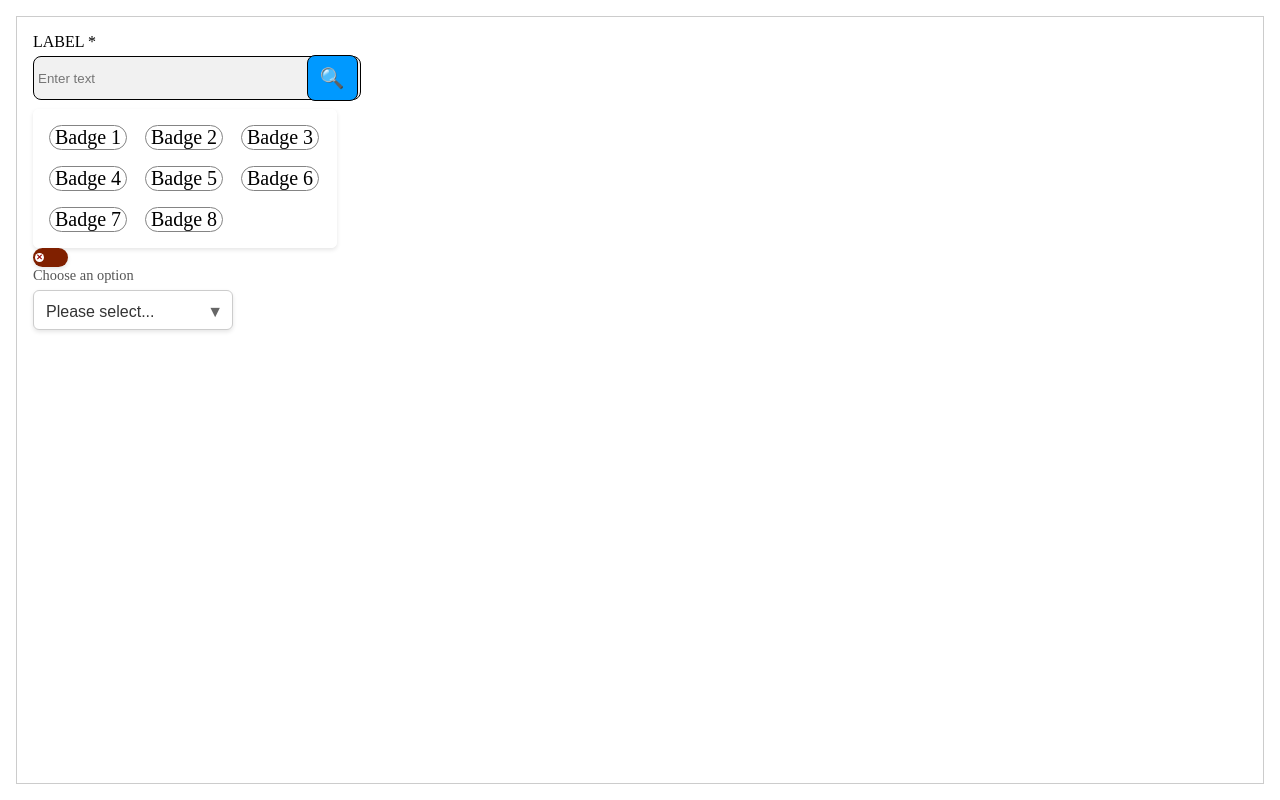
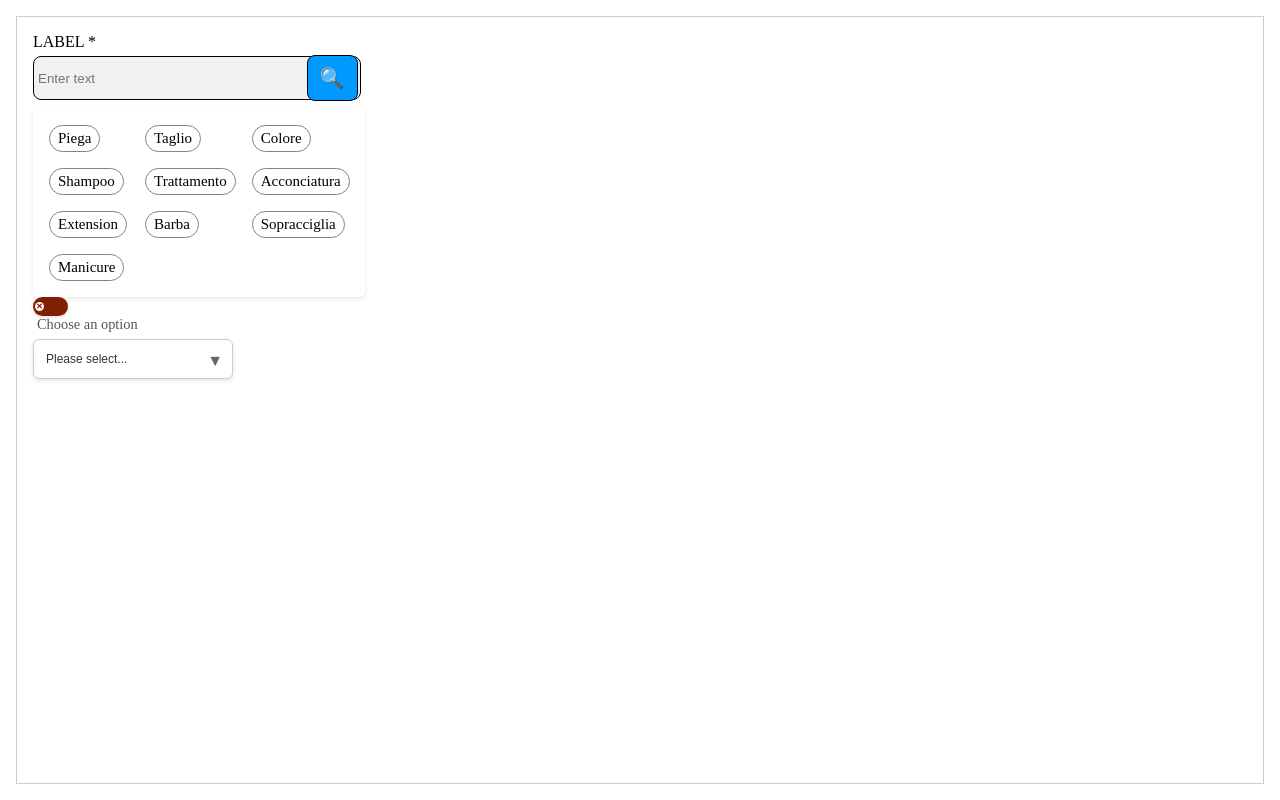
Before and after one commit to ScuttiFrancesco/reusable-components, an Angular app: page / in a window 1280 px wide. Built offline with nearby package versions, Linux system fonts and the light colour scheme.

Commit message:
alert-confirm modal

```diff
--- a/src/app/app.component.ts
+++ b/src/app/app.component.ts
@@ -1,28 +1,38 @@
-import { Component } from '@angular/core';
+import { Component, computed, effect } from '@angular/core';
 import { RouterOutlet } from '@angular/router';
-import { ButtonComponent } from "./components/button.component";
-import { InputComponent } from "./components/input.component";
+import { ButtonComponent } from './components/button.component';
+import { InputComponent } from './components/input.component';
 import { TableComponent } from './components/table.component';
-import { PaginationComponent } from "./components/pagination.component";
-import { BadgeComponent } from "./components/badge.component";
-import { CheckboxComponent } from "./components/checkbox.component";
-import { ToogleComponent } from "./components/toogle.component";
-import { SelectComponent, SelectOption } from "./components/select.component";
+import { PaginationComponent } from './components/pagination.component';
+import { BadgeComponent } from './components/badge.component';
+import { CheckboxComponent } from './components/checkbox.component';
+import { ToogleComponent } from './components/toogle.component';
+import { SelectComponent, SelectOption } from './components/select.component';
+import { AlertconfirmComponent } from './components/alertconfirm.component';
+import { AlertconfirmService } from './services/alertconfirm.service';
 
 @Component({
   selector: 'app-root',
   standalone: true,
-  imports: [RouterOutlet, ButtonComponent, InputComponent, TableComponent, PaginationComponent, BadgeComponent, CheckboxComponent, ToogleComponent, SelectComponent],
+  imports: [
+    RouterOutlet,
+    ButtonComponent,
+    InputComponent,
+    TableComponent,
+    PaginationComponent,
+    BadgeComponent,
+    CheckboxComponent,
+    ToogleComponent,
+    SelectComponent,
+    AlertconfirmComponent,
+  ],
   template: `
     <div class="container">
       <!-- <app-button
     [text]="'Button'"
     /> -->
-    <div >
-    <app-input
-
-    [type]="'number'"
-    />
+      <div>
+        <app-input [type]="'number'" />
 
         <!--  <app-table
     [data]="[{
@@ -68,10 +78,8 @@ import { SelectComponent, SelectOption } from "./components/select.component";
 
         /> -->
       </div>
-    <app-checkbox
-    (badgeSelection)="badgeSelection($event)"
-    />
-    <app-toogle/>
+      <app-checkbox (badgeSelection)="badgeSelection($event)" />
+      <app-toogle (selection)="toogleSelection($event)" />
 
       <app-select
         [label]="'Choose an option'"
@@ -80,6 +88,12 @@ import { SelectComponent, SelectOption } from "./components/select.component";
         [placeholder]="'Please select...'"
         (selectionChange)="onSelectChange($event)"
       />
+      @if (alertconfirmMessage() && alertconfirmTitle()) {
+      <app-alertconfirm
+        [message]="alertconfirmMessage()"
+        [title]="alertconfirmTitle()"
+        [confirmation]="alertconfirmConfirmation()"
+      />}
     </div>
 
     <router-outlet />
@@ -103,24 +117,36 @@ import { SelectComponent, SelectOption } from "./components/select.component";
 })
 export class AppComponent {
   title = 'reusable-components';
+  alertconfirmMessage = computed(() => this.alertconfirmService.message());
+  alertconfirmTitle = computed(() => this.alertconfirmService.title());
+  alertconfirmConfirmation = computed(() =>
+    this.alertconfirmService.confirmation()
+  );
+  constructor(private alertconfirmService: AlertconfirmService) {
+    effect(() => {
+      if (this.alertconfirmService.confirmed()) {
+       this.alertconfirm();
+      }
+    }, { allowSignalWrites: true });
+  }
 
   // Icon configuration
   tableIcons = [
     { id: 'edit', icon: '✏️', tooltip: 'Edit' },
     { id: 'delete', icon: '🗑️', tooltip: 'Delete' },
-    { id: 'view', icon: '👁️', tooltip: 'View' }
+    { id: 'view', icon: '👁️', tooltip: 'View' },
   ];
 
   // Example with distributed icons across columns
   iconColumnMapping = {
-    'Edit': ['edit'],
-    'Actions': ['delete', 'view']
+    Edit: ['edit'],
+    Actions: ['delete', 'view'],
   };
 
-  onIconClick(event: {icon: any, rowData: any}) {
+  onIconClick(event: { icon: any; rowData: any }) {
     console.log('Icon clicked:', event.icon.id, 'Row data:', event.rowData);
 
-    switch(event.icon.id) {
+    switch (event.icon.id) {
       case 'edit':
         console.log('Editing row:', event.rowData);
         break;
@@ -142,7 +168,7 @@ export class AppComponent {
     { value: 'option1', label: 'Option 1' },
     { value: 'option2', label: 'Option 2' },
     { value: 'option3', label: 'Option 3', disabled: true },
-    { value: 'option4', label: 'Option 4' }
+    { value: 'option4', label: 'Option 4' },
   ];
 
   selectedOption = '';
@@ -151,4 +177,24 @@ export class AppComponent {
     this.selectedOption = option.value;
     console.log('Selected option:', option);
   }
+
+  toogleSelection(selection: boolean) {
+    console.log('Toogle selection:', selection);
+    if (selection) {
+      this.alertconfirmService.setAlert({
+        title: 'Toogle Activated',
+        message: 'You have activated the toogle.',
+        confirmation: true,
+      });
     }
+  }
+
+  alertconfirm() {
+    this.alertconfirmService.setAlert({
+      title: 'Alert Confirmed',
+      message: 'This is the alert message  confirmation.',
+      confirmation: false,
+    });
+    this.alertconfirmService.confirmed.set(false);
+  }
+}
--- /dev/null
+++ b/src/app/components/alertconfirm.component.ts
@@ -0,0 +1,129 @@
+import { Component, input, output } from '@angular/core';
+import { ButtonComponent } from './button.component';
+import { AlertconfirmService } from '../services/alertconfirm.service';
+
+@Component({
+  selector: 'app-alertconfirm',
+  standalone: true,
+  imports: [ButtonComponent],
+  template: `
+    <div
+      class="alert-confirm"
+      [style.width.%]="width()"
+      [style.height]="height()"
+      [style.backgroundColor]="bgColor()"
+      [style.borderRadius.px]="borderRadius()"
+      [style.padding]="padding()"
+      [style.boxShadow]="boxShadow()"
+      [style.border]="border()"
+      [style.position]="position()"
+      [style.top.%]="top()"
+      [style.left.%]="left()"
+      [style.transform]="'translate(-50%, -50%)'"
+    >
+      <h2
+        [style.fontSize.em]="titleFontSize()"
+        [style.fontWeight]="titleFontWeight()"
+        [style.color]="titleColor()"
+        [style.textAlign]="titleTextAlign()"
+      >
+        {{ title() }}
+      </h2>
+      <div class="alert-confirm-content">
+        <p
+          [style.fontSize.em]="messageFontSize()"
+          [style.color]="messageColor()"
+          [style.textAlign]="messageTextAlign()"
+        >
+          {{ message() }}
+        </p>
+        <div class="button-container"><app-button
+        [width]="7.5"
+        [text]="'chiudi'"
+        [fontSize]="1"
+        (click)="closeFun()"
+        />
+        @if(confirmation()) {
+        <app-button
+        [width]="7.5"
+        [text]="'conferma'"
+        [bgColor]="'rgb(0, 138, 11)'"
+        [fontSize]="1"
+        (click)="confirmFun()"/>}</div>
+      </div>
+    </div>
+  `,
+  styles: `
+    .alert-confirm{
+      z-index: 1000;
+      display: flex;
+      flex-direction: column;
+    }
+
+    .alert-confirm-content {
+      display: flex;
+      flex-direction: column;
+      gap: 32px;
+      width: 100%;
+      height: 100%;
+      padding-bottom: 16px;
+    }
+
+   p{
+    width: 100%;
+    height: auto;
+    white-space: normal;
+    word-wrap: break-word;
+    overflow-wrap: break-word;
+    margin: 0;
+   }
+
+  .button-container {
+      display: flex;
+      justify-content: center;
+      align-items: end;
+      flex-direction: row;
+      gap: 32px;
+    }
+  `,
+})
+export class AlertconfirmComponent {
+  title = input<string>('Alert Confirmation');
+  message = input<string>('Are you sure you want to proceed?............................................................................................................................................................');
+  width = input<number>(30);
+  height = input<string>('fit-content');
+  bgColor = input<string>('rgb(255, 255, 255)');
+  borderRadius = input<number>(8);
+  padding = input<string>('0 24px');
+  boxShadow = input<string>('0 2px 4px rgba(0, 0, 0, 0.5)');
+  border = input<string>('1px solid rgb(255, 255, 255)');
+  position = input<string>('absolute');
+  top = input<number>(50);
+  left = input<number>(50);
+  confirmation = input<boolean>(false);
+
+  titleFontSize = input<number>(1.5);
+  titleFontWeight = input<string>('bold');
+  titleColor = input<string>('rgb(143, 0, 0)');
+  titleTextAlign = input<string>('center');
+
+  messageFontSize = input<number>(1);
+  messageColor = input<string>('rgb(0, 0, 0)');
+  messageTextAlign = input<string>('');
+
+  close = output<boolean>();
+  confirm = output<boolean>();
+
+  constructor(private alertconfirmService : AlertconfirmService) {}
+
+  closeFun(){
+    this.alertconfirmService.confirmed.set(false);
+    this.alertconfirmService.reset();
+  }
+
+  confirmFun(){
+    this.alertconfirmService.confirmed.set(true);
+    this.alertconfirmService.reset();
+  }
+
+}
--- a/src/app/components/badge.component.ts
+++ b/src/app/components/badge.component.ts
@@ -59,10 +59,10 @@ export class BadgeComponent {
   height = input<string>('auto');
   border = input<string>('1px solid rgb(132, 132, 132)');
   borderSelected = input<string>('1px solid rgb(0, 255, 17)');
-  borderRadius = input<number>(24);
+  borderRadius = input<number>(32);
   fontSize = input<number>(1);
   fontWeight = input<string>('normal');
-  padding = input<string>('0 5px');
+  padding = input<string>('4px 8px');
   whiteSpace = input<string>('nowrap');
   boxShadow = input<string>('none');
   isSelected = false;
--- a/src/app/components/checkbox.component.ts
+++ b/src/app/components/checkbox.component.ts
@@ -48,7 +48,7 @@ export class CheckboxComponent implements OnInit {
   height = input<string>('auto');
   border = input<string>('1px solid rgb(255, 255, 255)');
   borderRadius = input<number>(5);
-  fontSize = input<number>(1);
+  fontSize = input<number>(0.75);
   padding = input<number>(15);
   display = input<string>('grid');
   alignItem = input<string>('center');
@@ -62,14 +62,16 @@ export class CheckboxComponent implements OnInit {
   isMobile = false;
 
   badgeList = input<string[]>([
-    'Badge 1',
-    'Badge 2',
-    'Badge 3',
-    'Badge 4',
-    'Badge 5',
-    'Badge 6',
-    'Badge 7',
-    'Badge 8',
+   'Piega',
+   'Taglio',
+   'Colore',
+    'Shampoo',
+    'Trattamento',
+    'Acconciatura',
+    'Extension',
+    'Barba',
+    'Sopracciglia',
+    'Manicure',
   ]);
 
   ngOnInit(): void {
--- a/src/app/components/select.component.ts
+++ b/src/app/components/select.component.ts
@@ -90,6 +90,7 @@ import { Component, input, output, computed } from '@angular/core';
 
     label {
       display: block;
+      margin-left: 4px;
     }
   `,
 })
@@ -105,7 +106,7 @@ export class SelectComponent {
   width = input<string>('200px');
   height = input<number>(40);
   padding = input<number>(12);
-  fontSize = input<number>(1);
+  fontSize = input<number>(0.75);
   fontFamily = input<string>('Arial, sans-serif');
   color = input<string>('#333');
   backgroundColor = input<string>('#fff');
--- /dev/null
+++ b/src/app/services/alertconfirm.service.ts
@@ -0,0 +1,34 @@
+import { Injectable, signal } from '@angular/core';
+
+@Injectable({
+  providedIn: 'root'
+})
+export class AlertconfirmService {
+
+message = signal<string>('');
+title = signal<string>('');
+confirmation = signal<boolean>(false);
+confirmed = signal<boolean>(false);
+
+  constructor() { }
+
+  reset() {
+  this.message.set('');
+  this.title.set('');
+  this.confirmation.set(false);
+  }
+
+  setAlert(alertconfirm: AlertConfirmConfig) {
+    this.message.set(alertconfirm.message);
+    this.title.set(alertconfirm.title);
+    this.confirmation.set(alertconfirm.confirmation);
+    console.log('Alert set:', alertconfirm);
+  }
+
+}
+
+export interface AlertConfirmConfig {
+  message: string;
+  title: string;
+  confirmation: boolean;
+}
```
Lines whose indentation alone changed are shown as unchanged.
